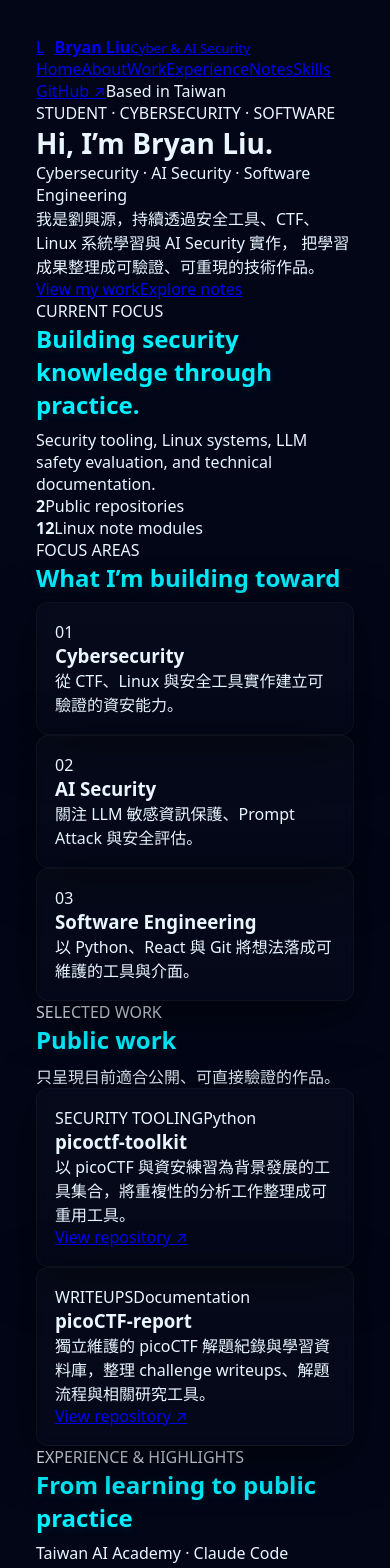
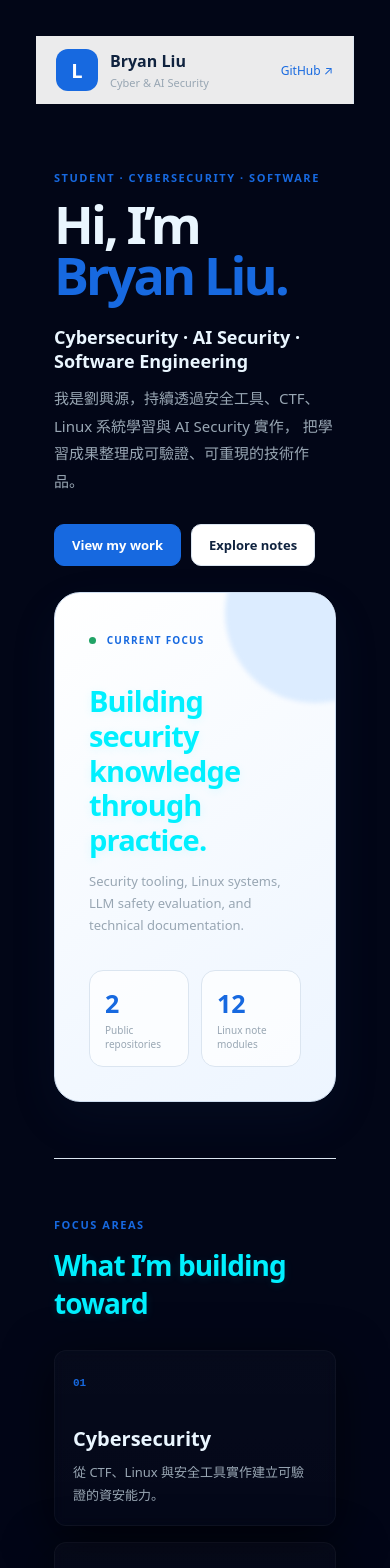
Before and after one commit to Bryan-9603012/bryan-9603012.github.io, a React (Vite) app: page / in a window 390 px wide. Shown: the top 1568 px of the page. Built offline with nearby package versions, Linux system fonts and the light colour scheme.

Commit message:
style: add light responsive portfolio design

```diff
--- a/src/App.css
+++ b/src/App.css
@@ -1,535 +1,137 @@
-/* ===== 頂部導覽列（科技公司風） ===== */
-.site-header {
-  position: sticky;
-  top: 0;
-  z-index: 10;
-  backdrop-filter: blur(18px);
-  background: linear-gradient(
-    to bottom,
-    rgba(15, 23, 42, 0.95),
-    rgba(15, 23, 42, 0.75),
-    transparent
-  );
-  border-bottom: 1px solid rgba(148, 163, 184, 0.35);
+:root {
+  --bg: #f5f8fc;
+  --surface: #ffffff;
+  --surface-soft: #edf5ff;
+  --ink: #10233f;
+  --muted: #65758b;
+  --line: #dbe5f0;
+  --blue: #1769e0;
+  --blue-strong: #0d56c5;
+  --shadow: 0 18px 50px rgba(40, 75, 120, .09);
 }
 
-.site-header-inner {
-  max-width: 1240px;
-  margin: 0 auto;
-  padding: 12px 28px;
-  display: flex;
-  align-items: center;
-  justify-content: space-between;
+* { box-sizing: border-box; }
+html { scroll-behavior: smooth; }
+body { margin: 0; background: var(--bg); color: var(--ink); }
+button, a { font: inherit; }
+
+.site-shell { min-height: 100vh; }
+.sidebar {
+  position: fixed; inset: 0 auto 0 0; width: 250px; padding: 38px 28px;
+  background: rgba(255,255,255,.92); border-right: 1px solid var(--line);
+  display: flex; flex-direction: column; z-index: 20; backdrop-filter: blur(16px);
 }
+.brand { display: flex; gap: 12px; align-items: center; color: var(--ink); text-decoration: none; }
+.brand-mark {
+  width: 42px; height: 42px; border-radius: 12px; display: grid; place-items: center;
+  background: var(--blue); color: white; font-weight: 800; font-size: 20px;
+}
+.brand strong, .brand small { display: block; }
+.brand small { color: var(--muted); font-size: 11px; margin-top: 3px; }
+.side-nav { display: grid; gap: 7px; margin-top: 70px; }
+.side-nav a {
+  color: var(--muted); text-decoration: none; padding: 10px 12px; border-radius: 10px;
+  font-size: 14px; transition: .2s ease;
+}
+.side-nav a:hover { color: var(--blue); background: var(--surface-soft); transform: translateX(2px); }
+.sidebar-foot { margin-top: auto; display: grid; gap: 8px; font-size: 12px; color: var(--muted); }
+.sidebar-foot a { color: var(--blue); text-decoration: none; }
 
-.brand {
-  display: flex;
-  align-items: center;
-  gap: 10px;
+.content { margin-left: 250px; padding: 44px clamp(24px, 5vw, 76px); max-width: 1500px; }
+.hero {
+  min-height: 560px; display: grid; grid-template-columns: 1.25fr .75fr; gap: 26px;
+  align-items: center; padding: 64px 0 72px; border-bottom: 1px solid var(--line);
 }
+.eyebrow { color: var(--blue); letter-spacing: .14em; font-size: 11px; font-weight: 800; margin: 0 0 14px; }
+.hero h1 { font-size: clamp(48px, 6vw, 84px); line-height: .98; letter-spacing: -.055em; margin: 0; }
+.hero h1 span { color: var(--blue); }
+.hero-role { font-size: clamp(18px, 2vw, 24px); font-weight: 650; margin: 24px 0 12px; }
+.hero-lead { color: var(--muted); line-height: 1.85; max-width: 690px; font-size: 15px; }
+.actions { display: flex; gap: 10px; margin-top: 28px; }
+.button {
+  display: inline-flex; padding: 11px 17px; border-radius: 10px; text-decoration: none;
+  font-weight: 700; font-size: 13px; border: 1px solid var(--line);
+}
+.button.primary { background: var(--blue); color: white; border-color: var(--blue); }
+.button.primary:hover { background: var(--blue-strong); }
+.button.secondary { color: var(--ink); background: white; }
 
-.brand-logo {
-  width: 34px;
-  height: 34px;
-  border-radius: 999px;
-  background: radial-gradient(circle at 25% 0, var(--accent-cyan), var(--accent-purple));
-  display: flex;
-  align-items: center;
-  justify-content: center;
-  font-weight: 800;
-  font-size: 18px;
+.hero-panel {
+  background: linear-gradient(145deg, #fff, #edf5ff); border: 1px solid #cfdef0;
+  border-radius: 26px; padding: 34px; box-shadow: var(--shadow); position: relative; overflow: hidden;
 }
+.hero-panel:after {
+  content:""; position:absolute; width:180px; height:180px; border-radius:50%;
+  background:#dcecff; right:-70px; top:-70px; filter:blur(2px);
+}
+.status { color: var(--blue); font-size: 10px; font-weight: 800; letter-spacing: .12em; }
+.status i { display: inline-block; width: 7px; height: 7px; border-radius: 50%; background: #21a366; margin-right: 7px; }
+.hero-panel h2 { font-size: 29px; line-height: 1.2; letter-spacing: -.03em; max-width: 390px; margin: 35px 0 12px; position: relative; z-index: 1; }
+.hero-panel p { color: var(--muted); line-height: 1.7; font-size: 13px; position: relative; z-index: 1; }
+.hero-metric { display: grid; grid-template-columns: 1fr 1fr; gap: 12px; margin-top: 34px; position: relative; z-index: 1; }
+.hero-metric div { background: rgba(255,255,255,.72); border: 1px solid var(--line); border-radius: 14px; padding: 15px; }
+.hero-metric strong, .hero-metric span { display: block; }
+.hero-metric strong { font-size: 25px; color: var(--blue); }
+.hero-metric span { color: var(--muted); font-size: 10px; margin-top: 3px; }
 
-.brand-name {
-  font-weight: 600;
+.section { padding: 78px 0; border-bottom: 1px solid var(--line); scroll-margin-top: 20px; }
+.section-heading { margin-bottom: 28px; }
+.section-heading h2 { font-size: clamp(28px, 3vw, 42px); letter-spacing: -.035em; margin: 0; }
+.section-heading.row { display: flex; justify-content: space-between; align-items: end; gap: 24px; }
+.section-note { color: var(--muted); font-size: 12px; max-width: 330px; line-height: 1.6; }
+.focus-grid { display: grid; grid-template-columns: repeat(3, 1fr); gap: 16px; }
+.card { background: var(--surface); border: 1px solid var(--line); border-radius: 18px; padding: 24px; box-shadow: 0 8px 30px rgba(50,75,110,.045); }
+.card-index { font: 700 11px ui-monospace, monospace; color: var(--blue); }
+.card h3 { margin: 34px 0 9px; font-size: 20px; }
+.card p { color: var(--muted); font-size: 13px; line-height: 1.75; }
+
+.work-grid { display: grid; grid-template-columns: 1fr 1fr; gap: 18px; }
+.work-card { min-height: 280px; display: flex; flex-direction: column; }
+.work-card.featured { background: linear-gradient(145deg, #fff, #f0f7ff); }
+.work-top { display: flex; justify-content: space-between; color: var(--muted); font-size: 10px; }
+.work-type { color: var(--blue); font-weight: 800; letter-spacing: .1em; }
+.work-card h3 { font-size: 28px; margin-top: 54px; }
+.work-card a { margin-top: auto; color: var(--blue); text-decoration: none; font-size: 13px; font-weight: 750; }
+
+.timeline { border-left: 1px solid #bdd0e5; margin-left: 8px; padding-left: 34px; display: grid; gap: 18px; }
+.timeline-item { position: relative; background: white; border: 1px solid var(--line); border-radius: 18px; padding: 25px; }
+.timeline-dot { position: absolute; width: 11px; height: 11px; border-radius: 50%; background: var(--blue); left: -40px; top: 29px; box-shadow: 0 0 0 5px var(--bg); }
+.timeline-meta { color: var(--blue); font-size: 11px; font-weight: 800; letter-spacing: .04em; }
+.timeline-item h3 { margin: 9px 0; font-size: 22px; }
+.timeline-item p { color: var(--muted); line-height: 1.75; font-size: 13px; max-width: 820px; }
+.tags { display: flex; flex-wrap: wrap; gap: 7px; margin-top: 16px; }
+.tags span, .skill-list span { border: 1px solid #d4e1ef; background: #f7fbff; color: #49647f; padding: 6px 10px; border-radius: 999px; font-size: 10px; }
+
+.notes-grid { display: grid; grid-template-columns: 1.35fr .65fr; gap: 18px; }
+.note-card { min-height: 230px; display: flex; flex-direction: column; }
+.note-main { background: var(--surface-soft); border-color: #c9ddf3; }
+.note-label { color: var(--blue); font-size: 10px; letter-spacing: .12em; font-weight: 800; }
+.note-card h3 { margin-top: 34px; }
+.text-button { margin-top: auto; padding: 0; border: 0; background: transparent; color: var(--blue); font-weight: 750; font-size: 13px; text-align: left; cursor: pointer; }
+.skill-list { display: flex; flex-wrap: wrap; gap: 9px; }
+.skill-list span { padding: 9px 13px; background: white; font-size: 12px; }
+
+footer { padding: 40px 0 12px; display: flex; justify-content: space-between; align-items: center; gap: 20px; color: var(--muted); font-size: 12px; }
+footer strong { color: var(--ink); }
+footer p { margin: 4px 0 0; }
+footer a { color: var(--blue); text-decoration: none; }
+
+@media (max-width: 960px) {
+  .sidebar { position: sticky; top: 0; width: 100%; height: auto; padding: 13px 20px; flex-direction: row; align-items: center; }
+  .side-nav { display: none; }
+  .sidebar-foot { margin: 0 0 0 auto; }
+  .sidebar-foot span { display: none; }
+  .content { margin-left: 0; padding: 24px; }
+  .hero { grid-template-columns: 1fr; padding-top: 48px; }
+  .focus-grid { grid-template-columns: 1fr; }
 }
-
-.brand-tagline {
-  font-size: 12px;
-  color: var(--text-muted);
+@media (max-width: 680px) {
+  .content { padding: 18px; }
+  .hero { min-height: auto; padding: 48px 0 56px; }
+  .hero h1 { font-size: 52px; }
+  .work-grid, .notes-grid { grid-template-columns: 1fr; }
+  .section { padding: 58px 0; }
+  .section-heading.row { display: block; }
+  .section-note { margin-top: 10px; }
+  .actions { flex-wrap: wrap; }
 }
-
-.nav-links {
-  display: flex;
-  gap: 22px;
-  font-size: 13px;
-}
-
-.nav-links a {
-  color: var(--text-muted);
-  text-decoration: none;
-}
-
-.nav-links a:hover {
-  color: var(--accent-cyan);
-}
-
-/* ===== 主內容容器 ===== */
-.page-main {
-  max-width: 1240px;
-  margin: 20px auto 40px;
-  padding: 0 28px 40px;
-  display: flex;
-  flex-direction: column;
-  gap: 26px;
-}
-
-/* ===== Hero 區 ===== */
-.hero-section {
-  display: grid;
-  grid-template-columns: minmax(0, 1.45fr) minmax(0, 1.1fr);
-  gap: 26px;
-  align-items: stretch;
-}
-
-.hero-text {
-  padding: 26px 28px;
-  border-radius: 26px;
-  background: radial-gradient(circle at top left, rgba(15, 23, 42, 0.96), rgba(15, 23, 42, 0.98));
-  border: 1px solid rgba(148, 163, 184, 0.4);
-  box-shadow: 0 22px 60px rgba(15, 23, 42, 0.95);
-}
-
-.hero-eyebrow {
-  font-size: 12px;
-  letter-spacing: 0.18em;
-  text-transform: uppercase;
-  color: var(--accent-cyan);
-  margin: 0 0 10px;
-}
-
-.hero-title {
-  font-size: 30px;
-  line-height: 1.35;
-  margin: 0 0 12px;
-}
-
-.hero-subtitle {
-  font-size: 15px;
-  color: var(--text-muted);
-  line-height: 1.9;
-  margin: 0 0 20px;
-}
-
-.hero-actions {
-  display: flex;
-  flex-wrap: wrap;
-  gap: 10px;
-  margin-bottom: 10px;
-}
-
-.hero-note {
-  font-size: 12px;
-  color: var(--text-muted);
-}
-
-/* 🔥 新增：資安動畫輪播樣式 */
-.hero-visual {
-  margin: 24px 0;
-}
-
-.security-animations {
-  height: 200px;
-  padding: 20px;
-  background: rgba(0, 20, 40, 0.9);
-  border: 2px solid #00ff41;
-  border-radius: 20px;
-  box-shadow: 0 0 30px rgba(0, 255, 65, 0.3);
-  overflow: hidden;
-  position: relative;
-  font-family: "Courier New", "Consolas", monospace;
-}
-
-/* 輪播動畫 */
-@keyframes slideCarousel {
-  0%, 33% { transform: translateX(0); }
-  34%, 66% { transform: translateX(-105%); }
-  67%, 100% { transform: translateX(-210%); }
-}
-
-.security-animations .anim-container {
-  display: flex;
-  height: 100%;
-  animation: slideCarousel 12s infinite;
-  gap: 20px;
-}
-
-.anim-scan, .anim-burp, .anim-shell {
-  min-width: 280px;
-  color: #00ff41;
-  flex-shrink: 0;
-}
-
-.glow {
-  text-shadow: 0 0 10px currentColor;
-}
-
-.scan-header, .burp-header, .shell-header {
-  font-weight: bold;
-  margin-bottom: 12px;
-  font-size: 14px;
-}
-
-.scan-progress {
-  background: rgba(0,0,0,0.6);
-  padding: 12px;
-  border-radius: 8px;
-  border: 1px solid #00ff41;
-}
-
-.scan-bar {
-  height: 6px;
-  background: rgba(0,0,0,0.8);
-  border-radius: 3px;
-  overflow: hidden;
-  margin-bottom: 12px;
-}
-
-.scan-fill {
-  height: 100%;
-  background: linear-gradient(90deg, #00ff41, #00aa00);
-  border-radius: 2px;
-  animation: scanProgress 2s infinite;
-}
-
-@keyframes scanProgress {
-  0%, 100% { width: 0%; }
-  50% { width: 85%; }
-}
-
-.scan-ports {
-  display: flex;
-  flex-wrap: wrap;
-  gap: 6px;
-}
-
-.port {
-  padding: 3px 8px;
-  border-radius: 6px;
-  font-size: 12px;
-  font-weight: 500;
-}
-
-.port.open {
-  background: rgba(0,255,65,0.2);
-  color: #00ff41;
-  box-shadow: 0 0 8px rgba(0,255,65,0.4);
-}
-
-.port.closed {
-  background: rgba(255,68,68,0.2);
-  color: #ff4444;
-  animation: blink 1s infinite;
-}
-
-@keyframes blink { 50% { opacity: 0.4; } }
-
-.packet {
-  background: rgba(0,0,0,0.7);
-  border-radius: 12px;
-  padding: 12px;
-}
-
-.packet-header {
-  color: #ff4444;
-  font-weight: bold;
-  margin-bottom: 8px;
-  font-size: 13px;
-}
-
-.payload {
-  display: block;
-  margin: 4px 0;
-  font-size: 12px;
-}
-
-.payload-modified {
-  color: #00ff41 !important;
-  font-weight: bold;
-  animation: flash 1.5s infinite;
-}
-
-@keyframes flash {
-  0%, 100% { background: rgba(0,255,65,0.1); }
-  50% { background: rgba(0,255,65,0.3); }
-}
-
-.shell-output {
-  background: rgba(0,0,0,0.8);
-  border-radius: 8px;
-  padding: 12px;
-  border: 1px solid #00ffff;
-  font-size: 13px;
-  line-height: 1.5;
-}
-
-.shell-connect {
-  color: #00ff41;
-  font-weight: bold;
-  animation: pulse 2s infinite;
-  margin: 6px 0;
-}
-
-@keyframes pulse {
-  0%, 100% { opacity: 1; transform: scale(1); }
-  50% { opacity: 0.8; transform: scale(1.02); }
-}
-
-/* Skills 標籤樣式 */
-.skills-showcase { max-width: 100%; }
-
-.skill-tag {
-  backdrop-filter: blur(10px);
-  transition: all 0.3s cubic-bezier(0.4, 0, 0.2, 1);
-  font-size: 13px;
-  font-weight: 500;
-}
-
-.skill-tag:hover {
-  transform: translateY(-1px);
-  box-shadow: 0 4px 12px rgba(0,0,0,0.3);
-}
-
-.skill-tag.blue:hover { box-shadow: 0 4px 12px rgba(59,130,246,0.4); }
-.skill-tag.red:hover { box-shadow: 0 4px 12px rgba(239,68,68,0.4); }
-
-/* Terminal 卡片 */
-.hero-card {
-  display: flex;
-  flex-direction: column;
-  gap: 8px;
-}
-
-/* ===== 通用 section 卡片 ===== */
-.section-card {
-  background: radial-gradient(circle at top left, rgba(15, 23, 42, 0.96), rgba(15, 23, 42, 0.99));
-  border-radius: 24px;
-  border: 1px solid rgba(148, 163, 184, 0.35);
-  box-shadow: 0 18px 45px rgba(15, 23, 42, 0.95);
-  padding: 24px 24px 26px;
-}
-
-.section-desc {
-  font-size: 14px;
-  color: var(--text-muted);
-  line-height: 1.7;
-  margin: 4px 0 18px;
-}
-
-.services-grid,
-.learning-grid {
-  display: grid;
-  grid-template-columns: repeat(3, minmax(0, 1fr));
-  gap: 18px;
-  margin-bottom: 18px;
-}
-
-.service-item,
-.learning-item {
-  padding: 16px 16px 18px;
-  border-radius: 18px;
-  background: rgba(15, 23, 42, 0.9);
-  border: 1px solid rgba(51, 65, 85, 0.9);
-}
-
-.service-item h3,
-.learning-item h3 {
-  font-size: 14px;
-  margin: 0 0 6px;
-}
-
-.service-item p,
-.learning-item p {
-  font-size: 13px;
-  color: var(--text-muted);
-  line-height: 1.6;
-}
-
-.skills-row { margin-top: 12px; }
-
-.proj-list {
-  display: flex;
-  flex-direction: column;
-}
-
-.contact-section {
-  display: flex;
-  flex-wrap: wrap;
-  align-items: center;
-  justify-content: space-between;
-  gap: 16px;
-}
-
-.contact-actions {
-  display: flex;
-  gap: 10px;
-}
-
-.site-footer {
-  max-width: 1240px;
-  margin: 0 auto 24px;
-  padding: 0 28px;
-  text-align: center;
-  font-size: 12px;
-  color: var(--text-muted);
-}
-
-/* ===== Learning main stage (two columns) ===== */
-.learning-grid.two-col {
-  grid-template-columns: repeat(2, minmax(0, 1fr));
-}
-
-@media (max-width: 900px) {
-  .learning-grid.two-col {
-    grid-template-columns: 1fr;
-  }
-}
-
-.learning-head {
-  display: flex;
-  align-items: center;
-  justify-content: space-between;
-  gap: 10px;
-  margin-bottom: 10px;
-}
-
-.mini-pill {
-  font-size: 11px;
-  padding: 4px 10px;
-  border-radius: 999px;
-  border: 1px solid rgba(148, 163, 184, 0.35);
-  background: rgba(15, 23, 42, 0.7);
-  color: rgba(255, 255, 255, 0.82);
-  white-space: nowrap;
-}
-
-.learning-points {
-  margin: 10px 0 12px;
-  padding-left: 18px;
-  color: var(--text-muted);
-  font-size: 13px;
-  line-height: 1.6;
-}
-
-.learning-actions {
-  display: flex;
-  flex-wrap: wrap;
-  gap: 10px;
-  margin-top: 10px;
-}
-
-/* ===== Badge panels container ===== */
-.badge-panels {
-  display: grid;
-  grid-template-columns: 1fr;
-  gap: 18px;
-}
-
-.badge-panel {
-  padding: 16px 16px 18px;
-  border-radius: 18px;
-  background: rgba(15, 23, 42, 0.9);
-  border: 1px solid rgba(51, 65, 85, 0.9);
-}
-
-.badge-panel-title h3 {
-  font-size: 14px;
-  margin: 0 0 6px;
-}
-
-.badge-panel-title p {
-  font-size: 13px;
-  color: var(--text-muted);
-  margin: 0 0 10px;
-  line-height: 1.6;
-}
-
-/* ===== Badge layout: horizontal rows (shows only existing badges) ===== */
-.badge-rows {
-  display: grid;
-  gap: 14px;
-  margin-top: 10px;
-}
-
-.badge-row {
-  display: flex;
-  gap: 14px;
-  overflow-x: auto;
-  padding-bottom: 6px;
-  scroll-snap-type: x mandatory;
-  -webkit-overflow-scrolling: touch;
-}
-
-.badge-row::-webkit-scrollbar { height: 8px; }
-
-.badge-row::-webkit-scrollbar-thumb {
-  background: rgba(255, 255, 255, 0.18);
-  border-radius: 999px;
-}
-
-.badge-svg-item {
-  flex: 0 0 auto;
-  width: 160px;
-  display: flex;
-  flex-direction: column;
-  align-items: center;
-  gap: 8px;
-  scroll-snap-align: start;
-}
-
-.badge-svg-caption {
-  font-size: 12px;
-  color: var(--text-muted, rgba(255, 255, 255, 0.72));
-  text-align: center;
-  line-height: 1.3;
-  max-width: 160px;
-}
-
-/* RWD */
-@media (max-width: 900px) {
-  .hero-section {
-    grid-template-columns: 1fr;
-    gap: 20px;
-  }
-
-  .services-grid,
-  .learning-grid {
-    grid-template-columns: repeat(2, minmax(0, 1fr));
-  }
-
-  .security-animations {
-    height: 180px;
-  }
-
-  .page-main {
-    padding: 0 18px 32px;
-  }
-
-  .site-header-inner {
-    padding: 10px 18px;
-  }
-}
-
-@media (max-width: 640px) {
-  .services-grid,
-  .learning-grid {
-    grid-template-columns: 1fr;
-  }
-
-  .hero-title {
-    font-size: 24px;
-  }
-
-  .hero-subtitle {
-    font-size: 14px;
-  }
-
-  .security-animations {
-    height: 160px;
-    padding: 16px;
-  }
-
-  .anim-scan, .anim-burp, .anim-shell {
-    min-width: 240px;
-  }
-}
```
